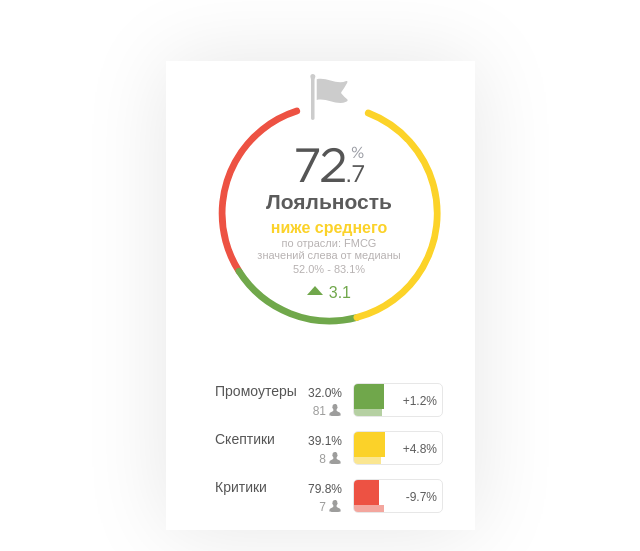
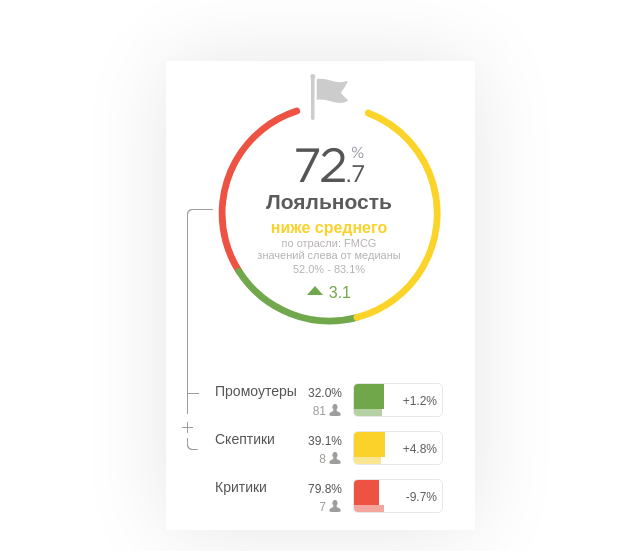
Before and after one commit to vanilla64/happy-job-diagram, a plain HTML site: page index.html in a window 1280 px wide. Shown: the part 113-664 px from the top of the page, without its empty margins (328-968 px from the left). Drawn offline with Linux system fonts and the light colour scheme.

Commit message:
add svg line

```diff
--- a/index.css
+++ b/index.css
@@ -20,6 +20,12 @@
   position: relative;
 }
 
+.diagram__line {
+  position: absolute;
+  top: 148px;
+  left: 16px;
+}
+
 .diagram__loyalty-icon {
   margin: 13px 0 0;
   width: 56px;
@@ -30,6 +36,7 @@
 .diagram__chart {
   position: absolute;
   top: 40px;
+  z-index: 5;
   transform: rotate(-105deg) translateY(10px);
 }
 
--- a/index.html
+++ b/index.html
@@ -10,6 +10,7 @@
 </head>
 <body class="root">
   <section class="diagram">
+    <object class="diagram__line" data="images/line.svg" type="image/svg+xml"></object>
     <object class="diagram__loyalty-icon" data="images/loyalty.svg" type="image/svg+xml"></object>
     <svg class="diagram__chart" width="230" height="230" viewBox="0 0 34 34">
       <circle class="diagram__unit diagram__unit_color_transparent" r="15.9" cx="50%" cy="50%"></circle>
```
Also changed, not shown: images/line.svg (added).
